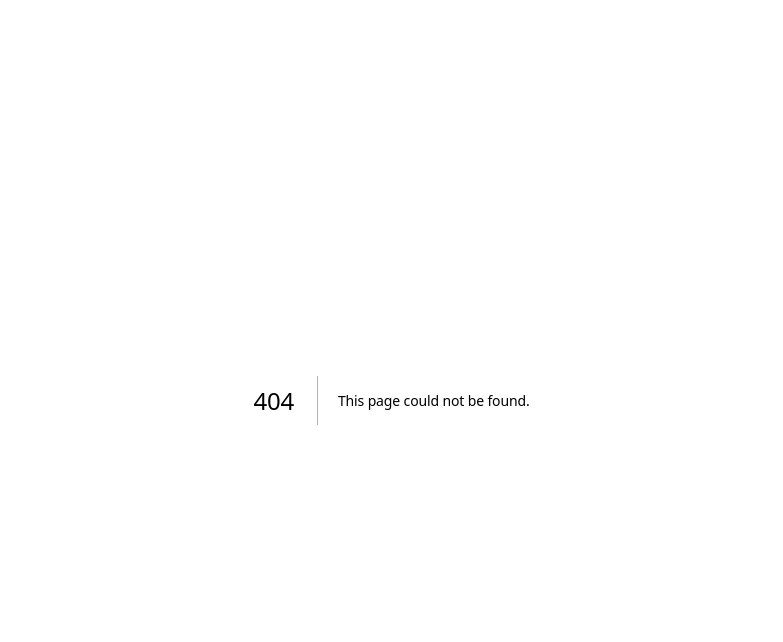
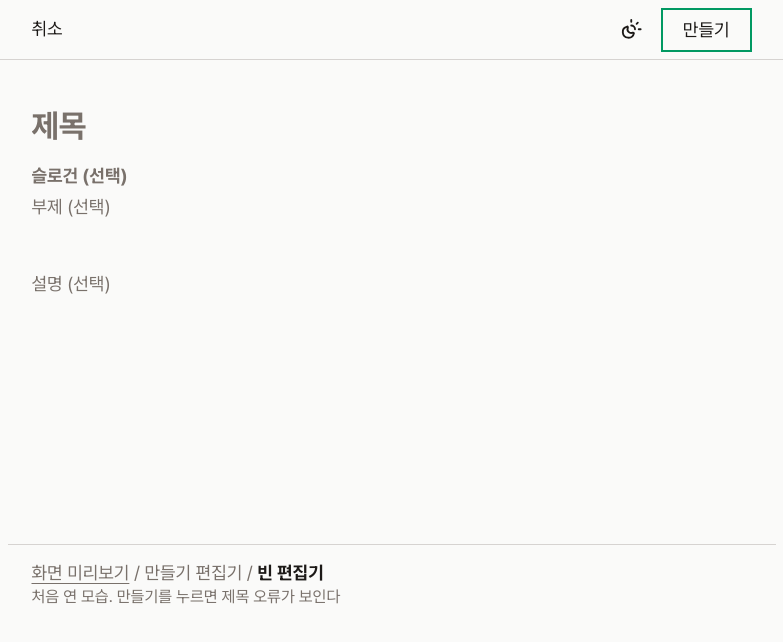
Before and after one commit to kimzeze/caper, a Next.js app: page /preview/new-caper/empty in a window 1280 px wide. Before the commit this address had no page. Shown: the top 642 px of the page, without its empty margins (241-1024 px from the left). Built offline with nearby package versions, Linux system fonts and the light colour scheme.

Commit message:
feat(web): 만들기 편집기 미리보기 묶음 추가
빈 편집기와 다 쓴 편집기. 미리보기용 편집기는 임시 저장과 잇지 않아 사용자 초안을 건드리지 않는다.

```diff
--- /dev/null
+++ b/src/app/preview/new-caper/[case]/cases.ts
@@ -0,0 +1,35 @@
+import {
+  type CreateCaperFormValues,
+  EMPTY_CREATE_CAPER_FORM,
+} from "@/entities/caper";
+import { findCaperFixture } from "@/entities/caper/fixtures";
+import type { PreviewCase } from "@/views/preview";
+
+const toTheMoon = findCaperFixture("to-the-moon")?.caper;
+
+/** 만들기 편집기 미리보기 케이스. 값은 편집기에 처음 들어 있는 초안이다. */
+export const NEW_CAPER_CASES: readonly (PreviewCase & {
+  values: CreateCaperFormValues;
+})[] = [
+  {
+    key: "empty",
+    label: "빈 편집기",
+    note: "처음 연 모습. 만들기를 누르면 제목 오류가 보인다",
+    values: EMPTY_CREATE_CAPER_FORM,
+  },
+  {
+    key: "filled",
+    label: "다 쓴 편집기",
+    note: "To the Moon 내용으로 채운 모습",
+    values: {
+      title: toTheMoon?.title ?? "",
+      slogan: toTheMoon?.slogan ?? "",
+      subtitle: toTheMoon?.subtitle ?? "",
+      description: toTheMoon?.description ?? "",
+    },
+  },
+];
+
+export function findNewCaperCase(key: string) {
+  return NEW_CAPER_CASES.find((previewCase) => previewCase.key === key);
+}
--- /dev/null
+++ b/src/app/preview/new-caper/[case]/page.tsx
@@ -0,0 +1,40 @@
+import type { Metadata } from "next";
+import { notFound } from "next/navigation";
+
+import { CaperEditorPreview } from "@/features/create-caper/preview";
+import { PreviewCasePage } from "@/views/preview";
+
+import { findPreviewFamily } from "../../preview-families";
+import { findNewCaperCase, NEW_CAPER_CASES } from "./cases";
+
+// 케이스마다 내용이 통째로 다르고 개발용 화면이라, 앱 껍데기를 먼저 보여 주지 않고 이동을 잠깐 막는다.
+export const instant = false;
+
+export function generateStaticParams() {
+  return NEW_CAPER_CASES.map((previewCase) => ({ case: previewCase.key }));
+}
+
+export async function generateMetadata({
+  params,
+}: PageProps<"/preview/new-caper/[case]">): Promise<Metadata> {
+  const previewCase = findNewCaperCase((await params).case);
+  return {
+    title: previewCase ? `${previewCase.label} · 만들기` : "미리보기",
+  };
+}
+
+export default async function NewCaperPreviewRoute({
+  params,
+}: PageProps<"/preview/new-caper/[case]">) {
+  const previewCase = findNewCaperCase((await params).case);
+  if (previewCase === undefined) notFound();
+
+  return (
+    <PreviewCasePage
+      family={findPreviewFamily("new-caper")}
+      previewCase={previewCase}
+    >
+      <CaperEditorPreview defaultValues={previewCase.values} />
+    </PreviewCasePage>
+  );
+}
--- a/src/app/preview/preview-families.ts
+++ b/src/app/preview/preview-families.ts
@@ -1,5 +1,7 @@
 import { CAPER_FIXTURES } from "@/entities/caper/fixtures";
 import type { PreviewFamily } from "@/views/preview";
+
+import { NEW_CAPER_CASES } from "./new-caper/[case]/cases";
 
 const fixtureCases = CAPER_FIXTURES.map(({ key, label, note }) => ({
   key,
@@ -19,6 +21,19 @@ export const PREVIEW_FAMILIES: readonly PreviewFamily[] = [
     cases: fixtureCases,
   },
   {
+    key: "new-caper",
+    label: "만들기 편집기",
+    description:
+      "새 프로젝트를 쓰는 한 화면입니다. 완성 모습 그대로 제목, 슬로건, 부제, 설명을 씁니다.",
+    basePath: "/preview/new-caper",
+    whole: true,
+    cases: NEW_CAPER_CASES.map(({ key, label, note }) => ({
+      key,
+      label,
+      note,
+    })),
+  },
+  {
     key: "capers",
     label: "caper 데이터",
     description:
--- /dev/null
+++ b/src/features/create-caper/preview.ts
@@ -0,0 +1,2 @@
+// 화면 미리보기 전용 진입점. app/preview 에서만 import한다(index.ts 로 내보내지 않는다).
+export { CaperEditorPreview } from "./ui/caper-editor-preview";
--- /dev/null
+++ b/src/features/create-caper/ui/caper-editor-preview.tsx
@@ -0,0 +1,23 @@
+"use client";
+
+import type { CreateCaperFormValues } from "@/entities/caper";
+
+import { CaperEditorForm } from "./caper-editor-form";
+
+const ignore = () => {};
+
+// 화면 미리보기(/preview)용 편집기. 임시 저장과 잇지 않아 사용자 초안을 건드리지 않는다.
+// 만들기를 누르면 검사(오류 표시)까지만 하고 아무 데도 가지 않는다.
+export function CaperEditorPreview({
+  defaultValues,
+}: {
+  defaultValues: CreateCaperFormValues;
+}) {
+  return (
+    <CaperEditorForm
+      defaultValues={defaultValues}
+      onDraftChange={ignore}
+      onCreate={ignore}
+    />
+  );
+}
```
